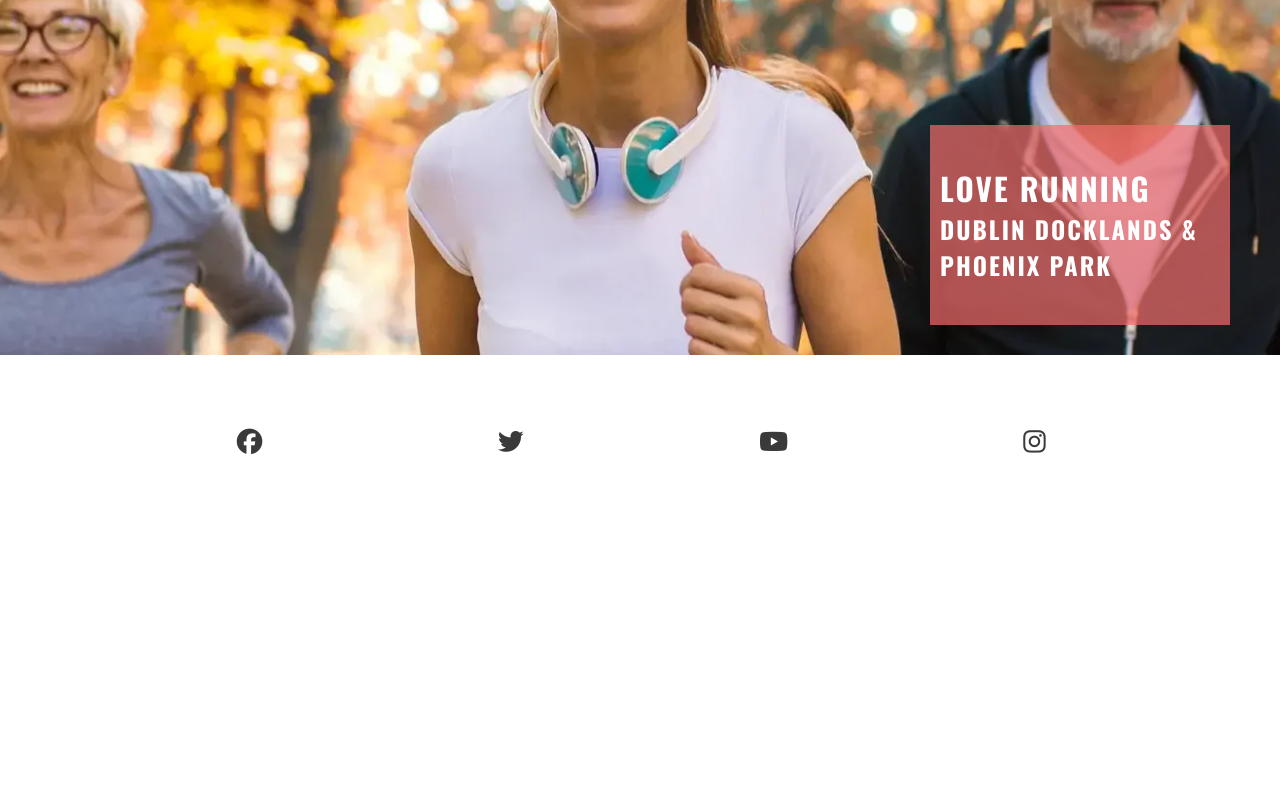
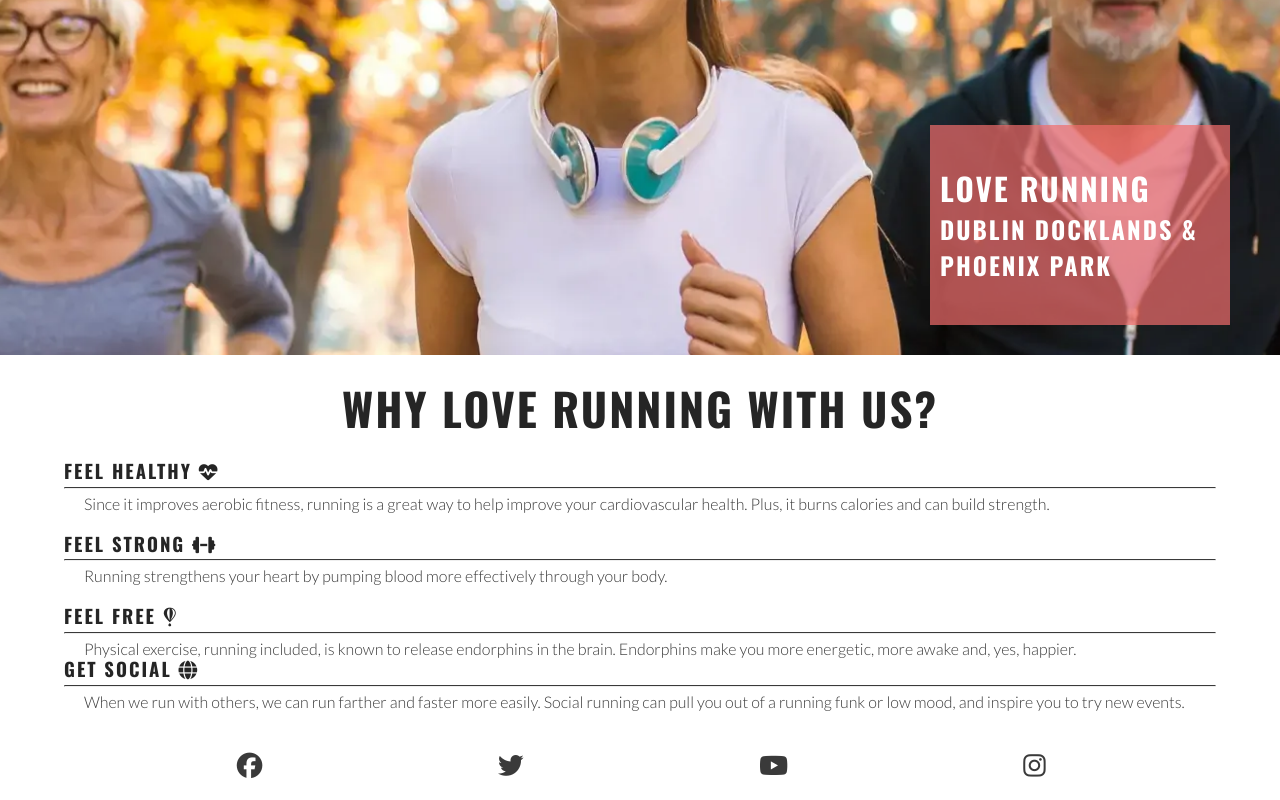
Before and after one commit to GiovanniDevs/love-running, a plain HTML site: page index.html in a window 1280 px wide. Shown: the part 324-1124 px from the top of the page. Before the commit the page ends 800 px from the top, so only its background shows below. Drawn offline with nearby package versions, Linux system fonts and the light colour scheme.

Commit message:
add reasons section with styles

```diff
--- a/assets/css/styles.css
+++ b/assets/css/styles.css
@@ -138,6 +138,34 @@ main {
   color: white;
 }
 
+/* Reasons section */
+
+#reasons {
+  margin: 20px auto;
+  width: 90%;
+}
+
+#reasons > h2 {
+  font-size: 280%;
+  text-align: center;
+  margin-bottom: 20px;
+}
+
+#benefits-physical div,
+#benefits-mental div {
+  line-height: 20px; /* this affects purely the spacing inbetween the lines of text inside th ep */
+  margin-bottom: 20px;
+}
+
+#benefits p {
+  padding: 0 20px;
+}
+
+#reasons hr {
+  border-top: 1px solid #3a3a3a;
+  margin: 5px 0;
+}
+
 /* Footer */
 #social-networks {
   text-align: center;
--- a/index.html
+++ b/index.html
@@ -63,6 +63,49 @@
           <h3>Dublin Docklands & Phoenix Park</h3>
         </div>
       </section>
+      <section id="reasons">
+        <h2>Why love running with us?</h2>
+        <div id="benefits">
+          <div id="benefits-physical">
+            <div>
+              <h3>Feel healthy <i class="fa-solid fa-heart-pulse"></i></h3>
+              <hr />
+              <p>
+                Since it improves aerobic fitness, running is a great way to
+                help improve your cardiovascular health. Plus, it burns calories
+                and can build strength.
+              </p>
+            </div>
+            <div>
+              <h3>Feel strong <i class="fa-solid fa-dumbbell"></i></h3>
+              <hr />
+              <p>
+                Running strengthens your heart by pumping blood more effectively
+                through your body.
+              </p>
+            </div>
+          </div>
+          <div id="benefits-mental">
+            <div>
+              <h3>Feel free <i class="fa-brands fa-fly"></i></h3>
+              <hr />
+              <p>
+                Physical exercise, running included, is known to release
+                endorphins in the brain. Endorphins make you more energetic,
+                more awake and, yes, happier.
+              </p>
+              <h3>Get social <i class="fa-solid fa-globe"></i></h3>
+              <hr />
+              <p>
+                When we run with others, we can run farther and faster more
+                easily. Social running can pull you out of a running funk or low
+                mood, and inspire you to try new events.
+              </p>
+            </div>
+          </div>
+          <section id="benefits-mental"></section>
+        </div>
+      </section>
     </main>
 
     <!-- Footer -->
```
